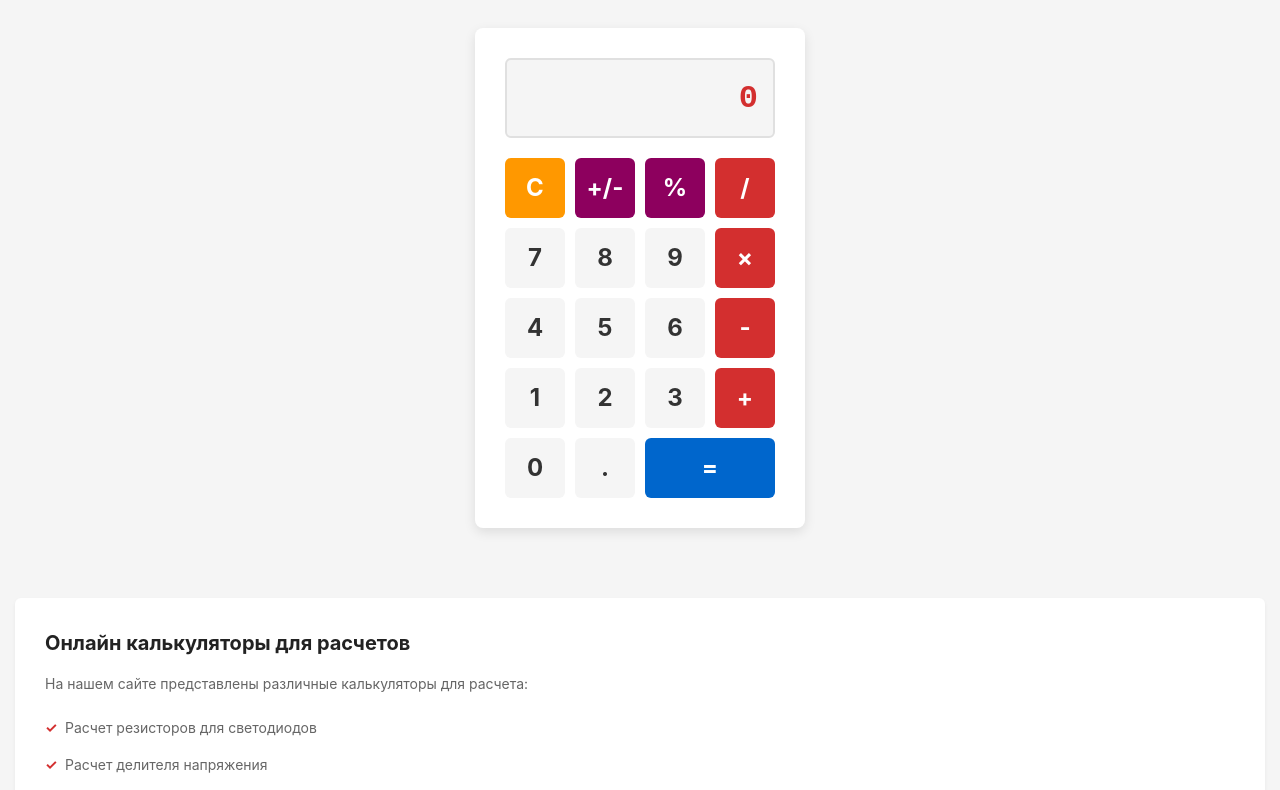
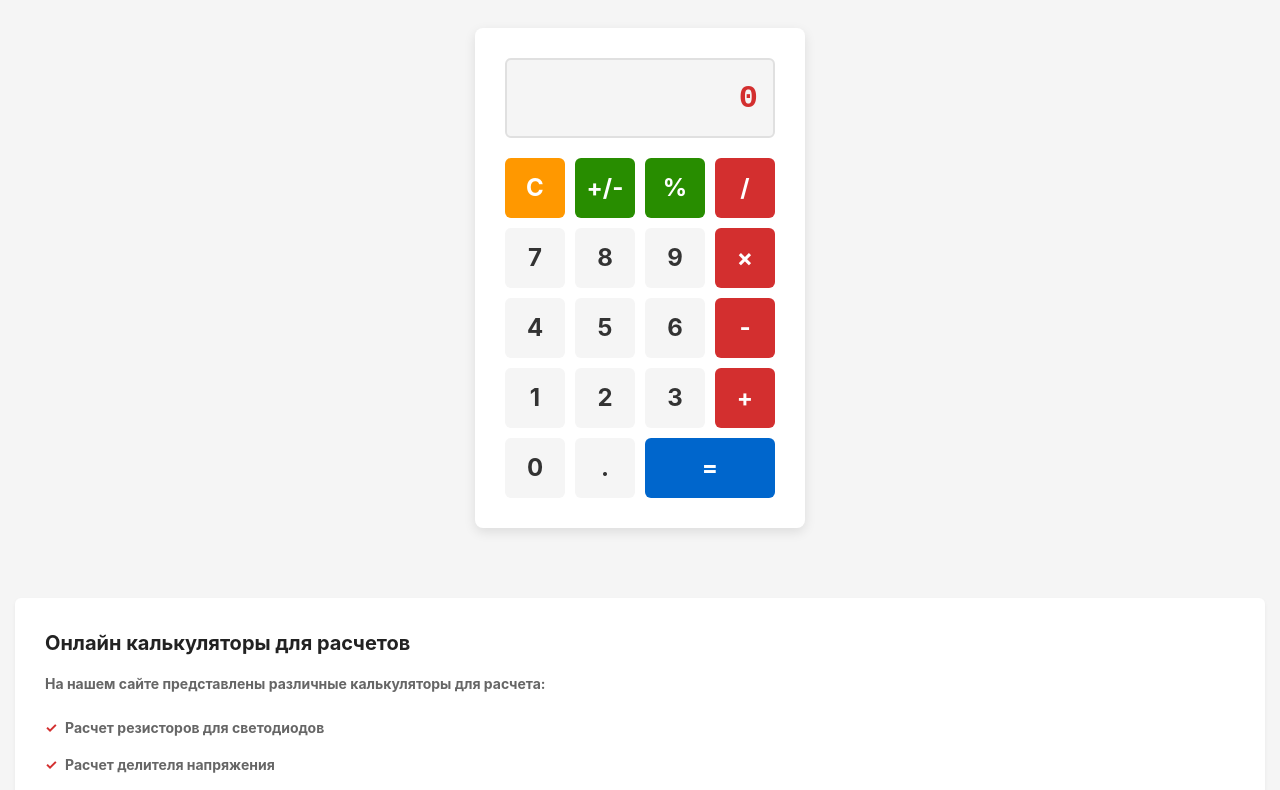
Before and after one commit to Imperator070/IU5_Bykov_K_A_labs_PSP, a plain HTML site: page calculator.html in a window 1280 px wide. Shown: the part 265-1055 px from the top of the page. Drawn offline with Linux system fonts and the light colour scheme.

Commit message:
changed style.css

```diff
--- a/style.css
+++ b/style.css
@@ -2,6 +2,7 @@
     margin: 0;
     padding: 0;
     box-sizing: border-box;
+    font-weight: bold;
 }
 
 body {
@@ -1039,12 +1040,12 @@ ul {
 }
 
 .calc-btn.function {
-    background: #8d005e;
+    background: #288d00;
     color: #fff;
 }
 
 .calc-btn.function:hover {
-    background: #6a0047;
+    background: #006302;
 }
 
 .calc-btn.equals {
```
